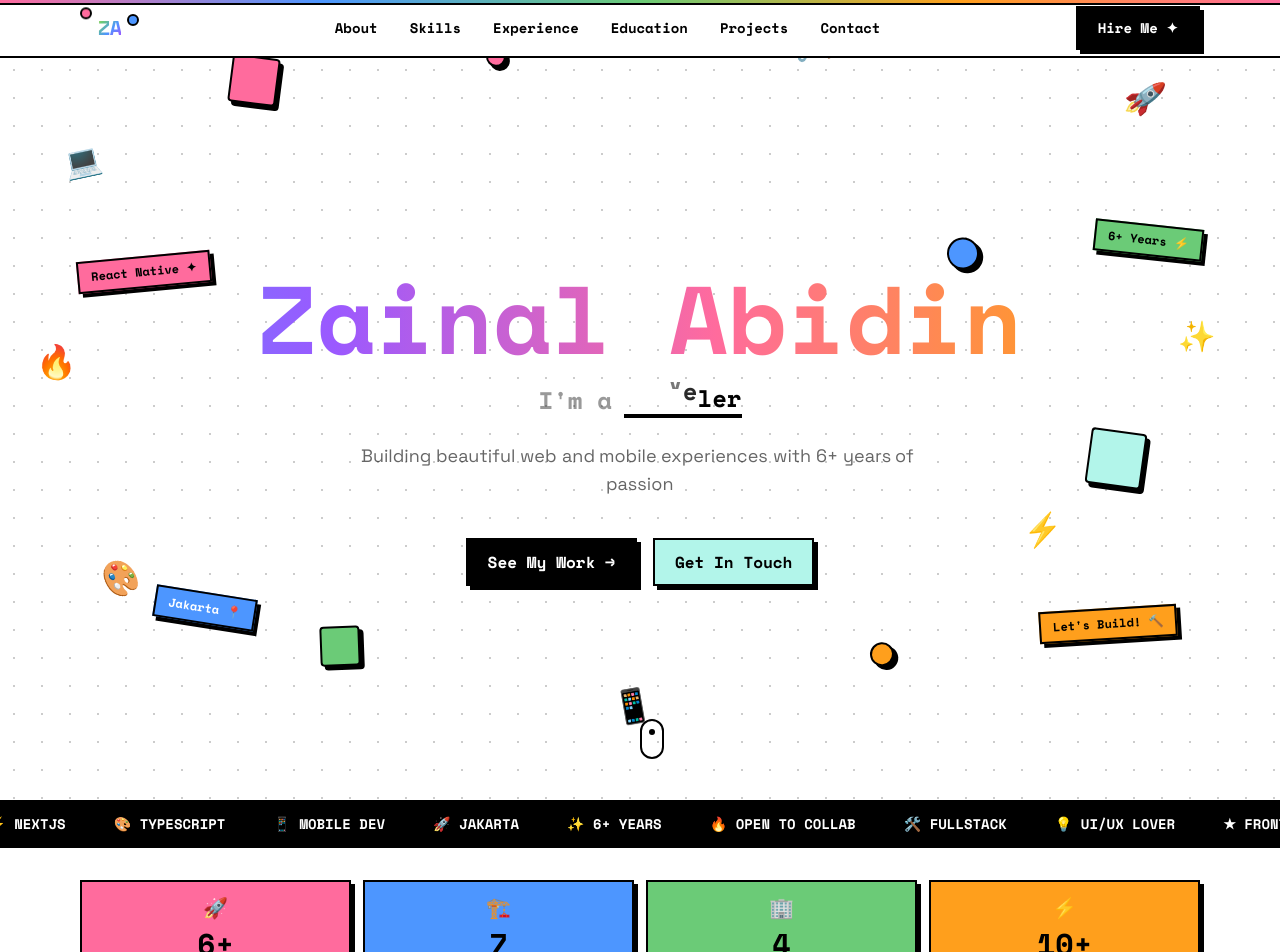
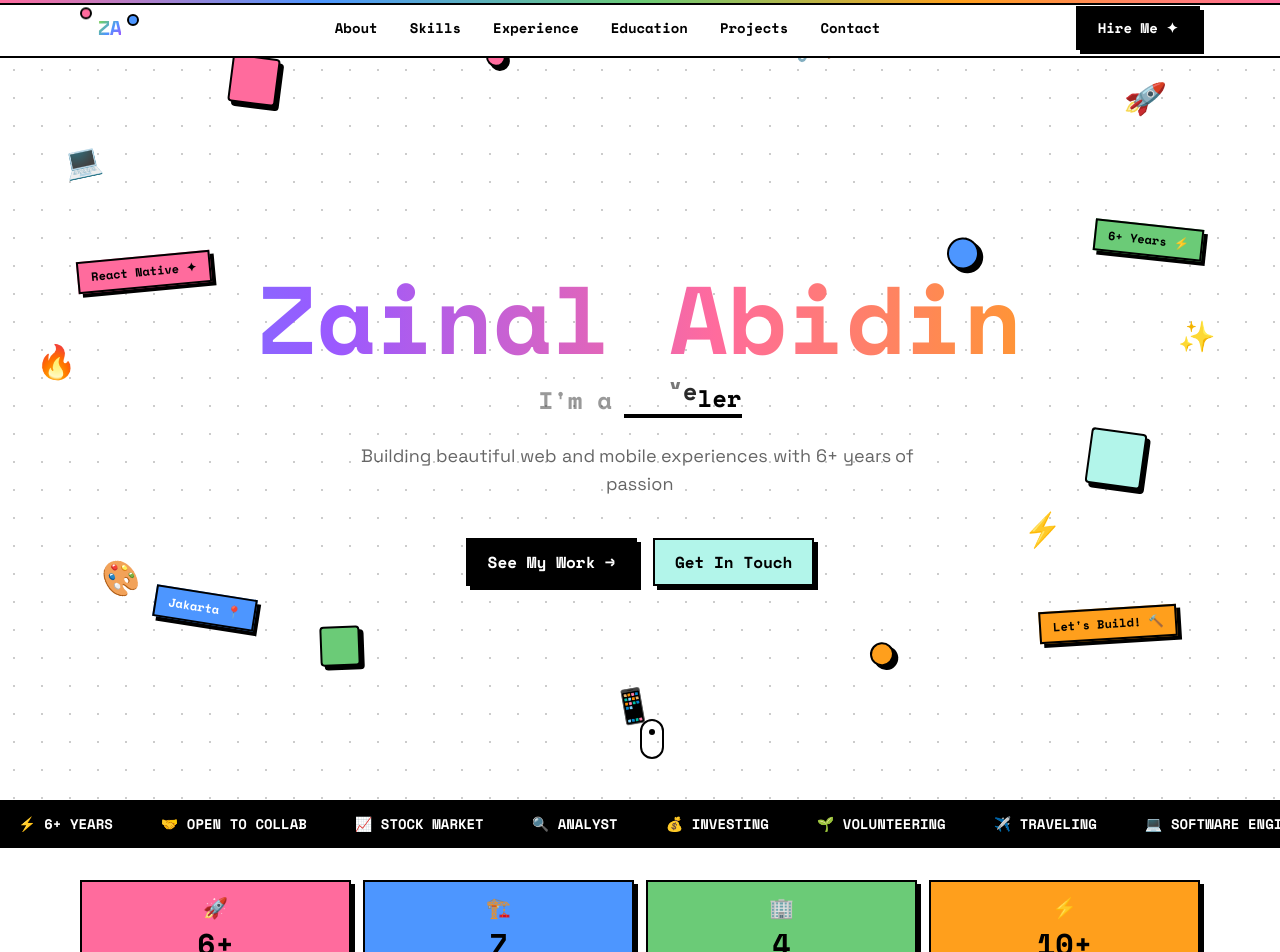
Before and after one commit to zaabdn/portfolio, a React (Vite) app: page / in a window 1280 px wide. Shown: the top 952 px of the page. Built offline with nearby package versions, Linux system fonts and the light colour scheme.

Commit message:
fix(Marquee): change the texts

```diff
--- a/src/components/MarqueeStrip.jsx
+++ b/src/components/MarqueeStrip.jsx
@@ -1,16 +1,15 @@
 import './MarqueeStrip.css';
 
 const items = [
-  '★ FRONTEND DEV',
-  '💻 REACT NATIVE',
-  '⚡ NEXTJS',
-  '🎨 TYPESCRIPT',
-  '📱 MOBILE DEV',
-  '🚀 JAKARTA',
-  '✨ 6+ YEARS',
-  '🔥 OPEN TO COLLAB',
-  '🛠️ FULLSTACK',
-  '💡 UI/UX LOVER',
+  '💻 SOFTWARE ENGINEER',
+  '📍 JAKARTA',
+  '⚡ 6+ YEARS',
+  '🤝 OPEN TO COLLAB',
+  '📈 STOCK MARKET',
+  '🔍 ANALYST',
+  '💰 INVESTING',
+  '🌱 VOLUNTEERING',
+  '✈️ TRAVELING',
 ];
 
 export default function MarqueeStrip({ reverse = false, bg = 'bg-black', textColor = 'text-white' }) {
```
